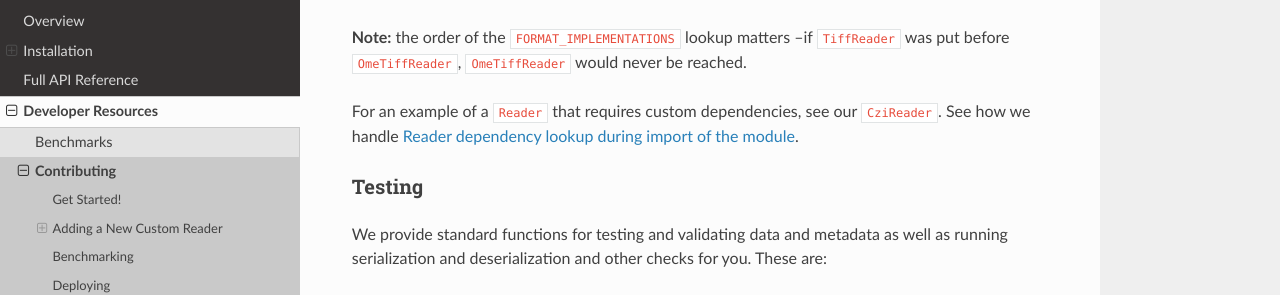
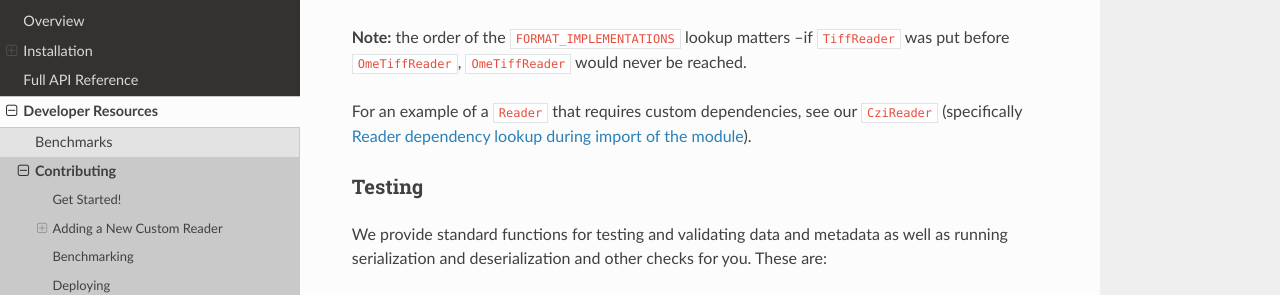
Before and after one commit to AllenCellModeling/aicsimageio, a Sphinx documentation site: the page built from docs/CONTRIBUTING.md, in a window 1280 px wide and 900 px high, scrolled down 2640 px. Shown: the part 156-451 px from the top of the window. Built offline with Sphinx 7.4.7 and the Read the Docs theme 2.0.0, drawn with Linux system fonts in a browser that asks for light colours; pages that are not in the unit, such as notebooks, are missing from menus.

Commit message:
Better CziReader custom dependency link
Co-authored-by: Madison Swain-Bowden <bowdenm@spu.edu>

```diff
--- a/docs/CONTRIBUTING.md
+++ b/docs/CONTRIBUTING.md
@@ -120,8 +120,8 @@ add your file format(s) + reader module path to our
 --if `TiffReader` was put before `OmeTiffReader`,
 `OmeTiffReader` would never be reached.
 
-For an example of a `Reader` that requires custom dependencies, see our `CziReader`.
-See how we handle [Reader dependency lookup during import of the module](https://github.com/AllenCellModeling/aicsimageio/blob/main/aicsimageio/readers/czi_reader.py#L24).
+For an example of a `Reader` that requires custom dependencies, see our `CziReader` (specifically
+[Reader dependency lookup during import of the module](https://github.com/AllenCellModeling/aicsimageio/blob/main/aicsimageio/readers/czi_reader.py#L24)).
 
 ### Testing
 
```
